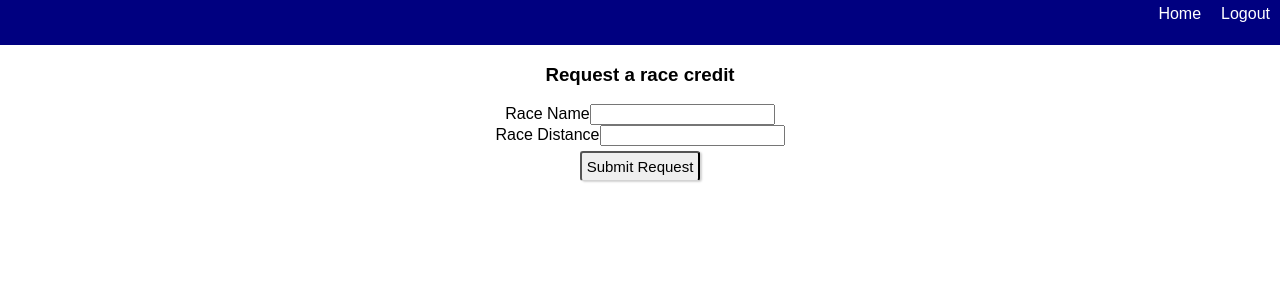
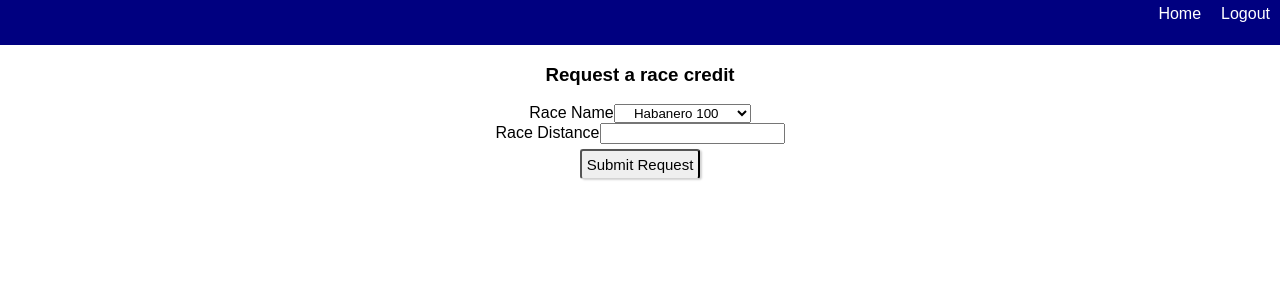
Before and after one commit to CMLabay/volunteer-portal, a React (Create React App) app: page /request in a window 1280 px wide. Shown: the top 300 px of the page. Built offline with nearby package versions, Linux system fonts and the light colour scheme.

Commit message:
make Race input a dropdown

```diff
--- a/src/components/RequestForm/RequestForm.js
+++ b/src/components/RequestForm/RequestForm.js
@@ -15,11 +15,12 @@ export default class RequestForm extends Component{
                       htmlFor='race-name'>
                           Race Name
                     </label>
-                    <Input
-                      name="race-name"
-                      type="text"
-                      id="ReqForm-name">
-                    </Input>
+                    <select name="races">
+                      <option value="habanero">Habanero 100</option>
+                      <option value="brazos">Brazos Bend 100</option>
+                      <option value="mission">Mission Tejas</option>
+                      <option value="possum">Possum's Revenge</option>
+                    </select>
                 </div>
                 <div>
                     <label
```
